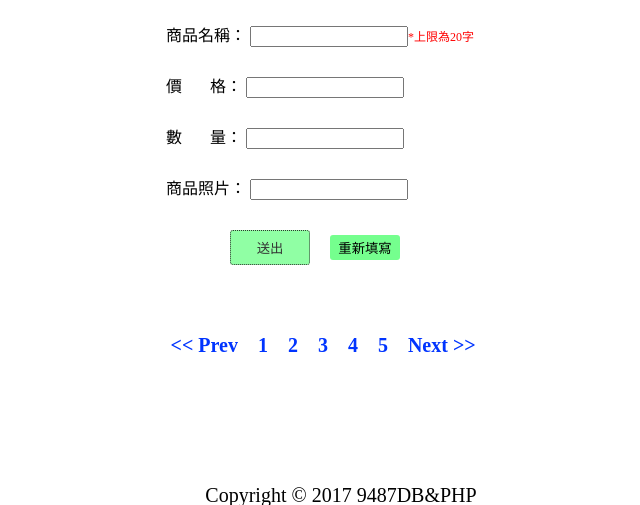
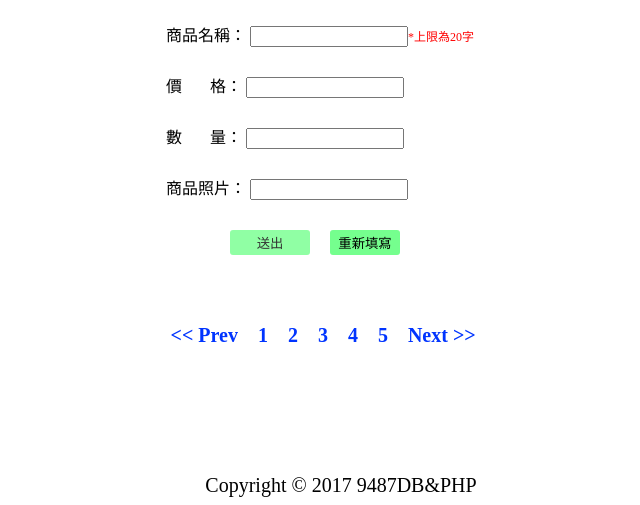
Before and after one commit to a1043309/FinalPHP, a PHP site: page /9487/Front-End-URShit/post.php in a window 1280 px wide, with the pointer over the restyled element; the page is wider, and only the part inside the window is pictured. Shown: the part 539-1044 px from the top of that part, without its empty margins (299-939 px from the left). Run offline with PHP 8.4, Linux system fonts and the light colour scheme; some libraries are stand-ins or nearby versions.

Commit message:
Update final.css

```diff
--- a/Front-End-URShit/css/final.css
+++ b/Front-End-URShit/css/final.css
@@ -547,8 +547,6 @@ img{
 }
 #post-btn:hover{
 	width: 80px;
-	height: 35px;
-	border: dotted 1px;
 	opacity: 0.8;
 	transition: 0.4s;
 }
```
